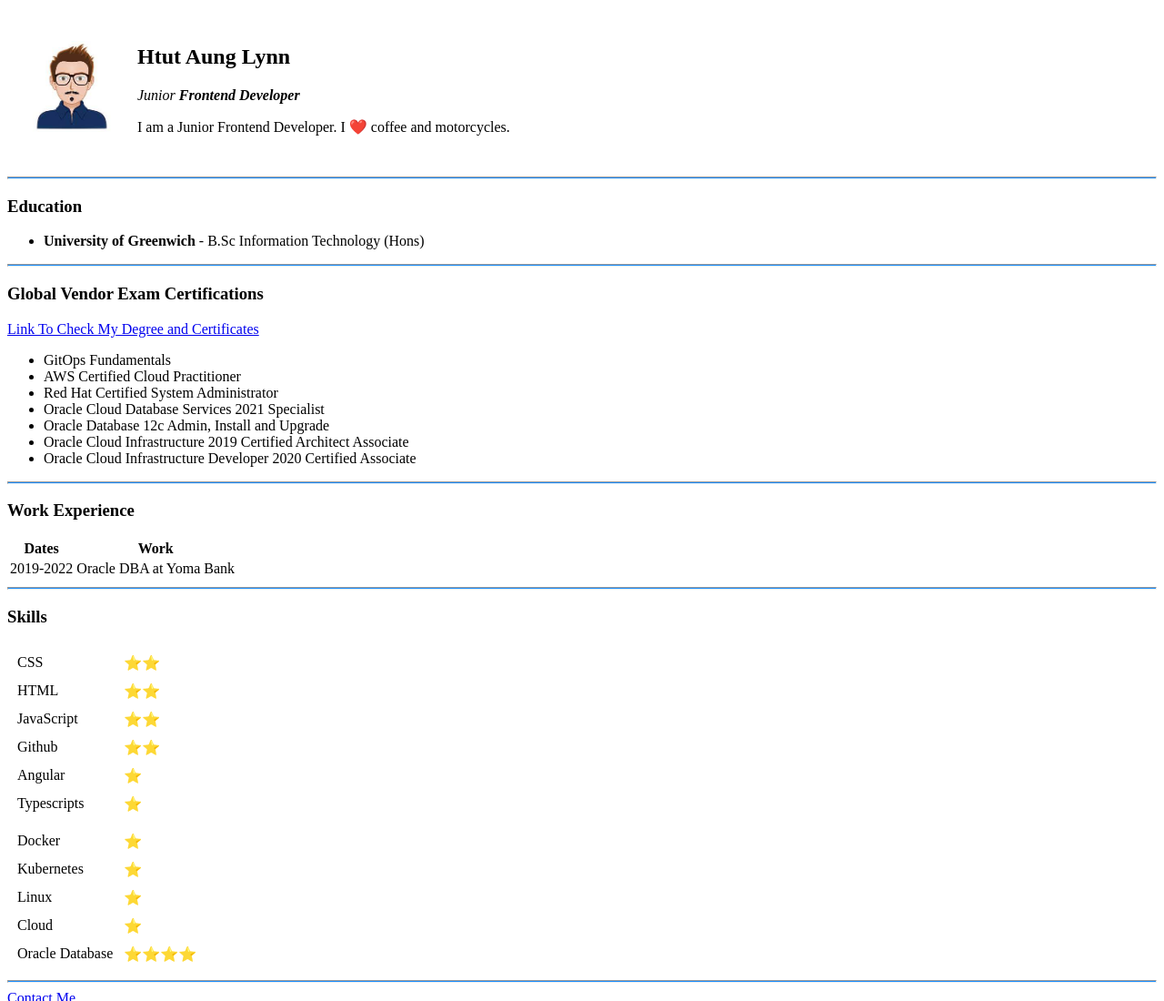
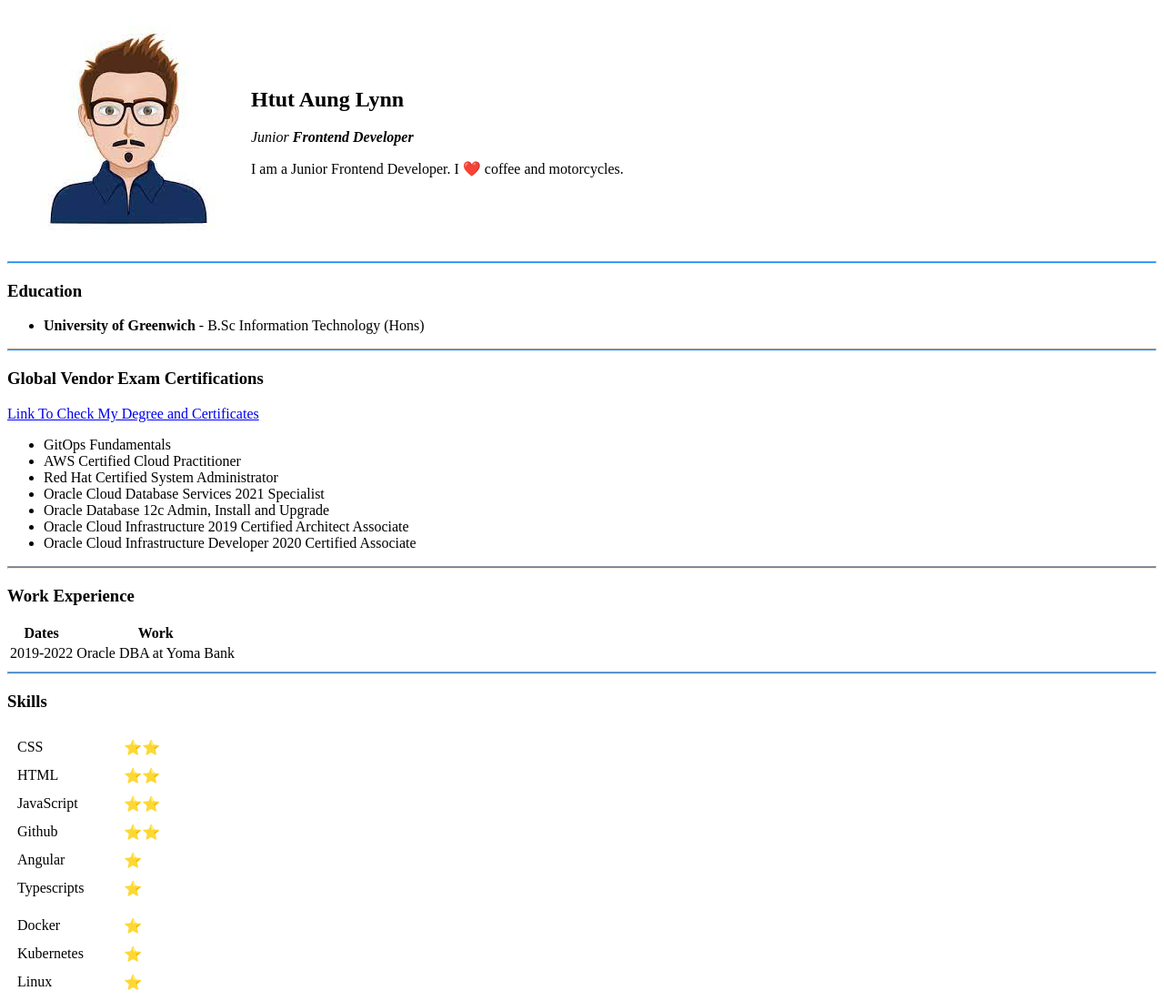
Before and after one commit to HtutAungLynnDev/CV, a plain HTML site: page index.html in a window 1280 px wide. Shown: the top 1100 px of the page at 91% size. Drawn offline with Linux system fonts and the light colour scheme.

Commit message:
remove width and height setting of profile

```diff
--- a/index.html
+++ b/index.html
@@ -9,10 +9,7 @@
   <body>
 <table cellspacing="20">
   <tr>
-    <td><img src="https://github.com/HtutAungLynnDev/CV/blob/main/profile.jpg"
-       alt="hal profile picture"
-       width="100"
-       height="100"></td>
+    <td><img src="https://github.com/HtutAungLynnDev/CV/blob/main/profile.jpg" alt="hal profile picture"></td>
     <td><h2>Htut Aung Lynn</h2>
     <p><em>Junior <strong>Frontend Developer</strong></em></p>
     <p>I am a Junior Frontend Developer. I ❤️ coffee and motorcycles.</p></td>
```
